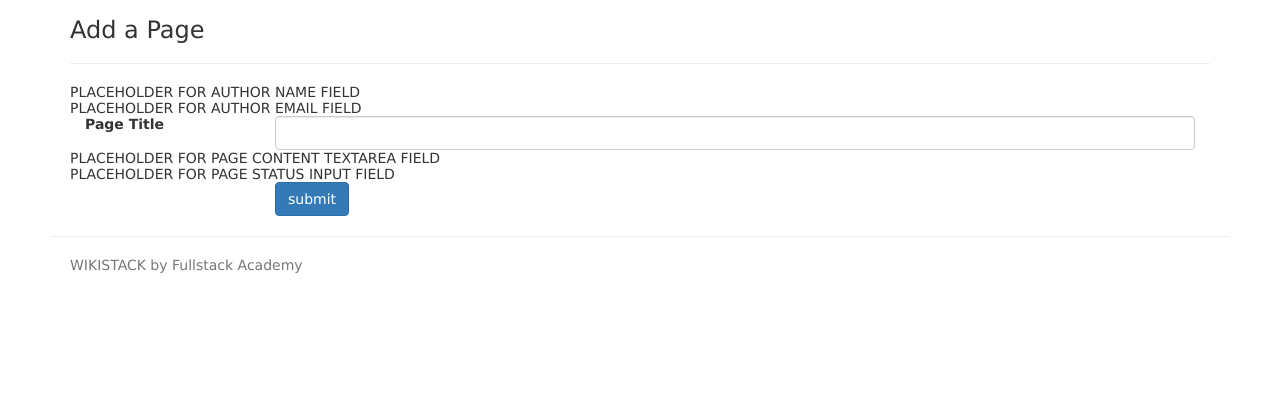
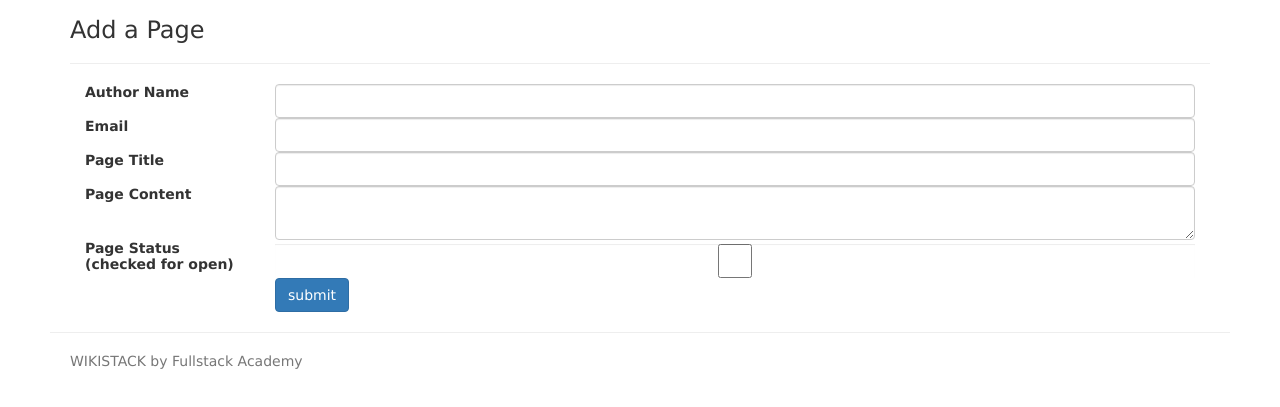
Before and after one commit to jaekwangseo/wikipedia-clone, a website: page views/addpage.html in a window 1280 px wide. Shown: the part 53-460 px from the top of the page. Drawn offline with nearby package versions, Linux system fonts and the light colour scheme; files that its build step writes are made by us from their sources.

Commit message:
updated router and html

```diff
--- a/models/index.js
+++ b/models/index.js
@@ -1,5 +1,7 @@
 var Sequelize = require('sequelize');
 var db = new Sequelize('postgres://localhost:5432/wikistack');
+// var db = new Sequelize('postgres://192.168.4.141:5432/wikistack');
+
 
 let Page = db.define('page', {
   title: { type: Sequelize.STRING, allowNull: false, defaultValue: 'Page Title'},
--- a/package.json
+++ b/package.json
@@ -2,7 +2,7 @@
   "name": "wikistack",
   "version": "1.0.0",
   "description": "",
-  "main": "index.js",
+  "main": "app.js",
   "scripts": {
     "test": "echo \"Error: no test specified\" && exit 1"
   },
--- a/views/addpage.html
+++ b/views/addpage.html
@@ -5,20 +5,40 @@
   <hr>
   <form method="POST" action="/wiki/">
 
-    <div>PLACEHOLDER FOR AUTHOR NAME FIELD</div>
+    <div class="form-group">
+      <label for="username" class="col-sm-2 control-label">Author Name</label>
+      <div class="col-sm-10">
+        <input name="username" type="text" class="form-control"/>
+      </div>
+    </div>
 
-    <div>PLACEHOLDER FOR AUTHOR EMAIL FIELD</div>
+    <div class="form-group">
+      <label for="email" class="col-sm-2 control-label">Email</label>
+      <div class="col-sm-10">
+        <input name="email" type="email" class="form-control"/>
+      </div>
+    </div>
 
     <div class="form-group">
       <label for="title" class="col-sm-2 control-label">Page Title</label>
       <div class="col-sm-10">
-        <input name="title" type="text" class="form-control"/>
+        <input name="title" type="text" class="form-control" />
       </div>
     </div>
 
-    <div>PLACEHOLDER FOR PAGE CONTENT TEXTAREA FIELD</div>
+    <div class="form-group">
+      <label for="content" class="col-sm-2 control-label">Page Content</label>
+      <div class="col-sm-10">
+        <textarea name="content" class="form-control"></textarea>
+      </div>
+    </div>
 
-    <div>PLACEHOLDER FOR PAGE STATUS INPUT FIELD</div>
+    <div class="form-group">
+      <label for="status" class="col-sm-2 control-label">Page Status (checked for open)</label>
+      <div class="col-sm-10">
+        <input name="status" type="checkbox" class="form-control"/>
+      </div>
+    </div>
 
     <div class="col-sm-offset-2 col-sm-10">
       <button type="submit" class="btn btn-primary">submit</button>
```
Also changed, not shown: app.js (renamed from index.js, +5 -4 lines), routes/wiki.js (added, +20 -0 lines), 1 other file.
